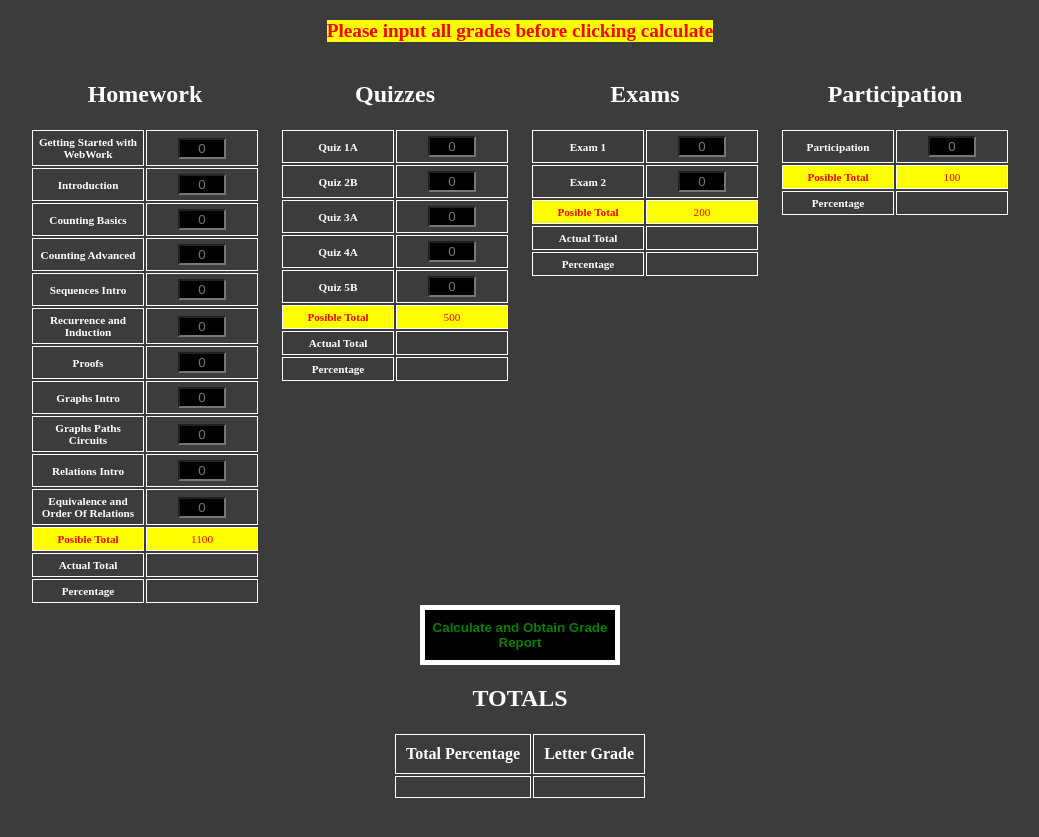
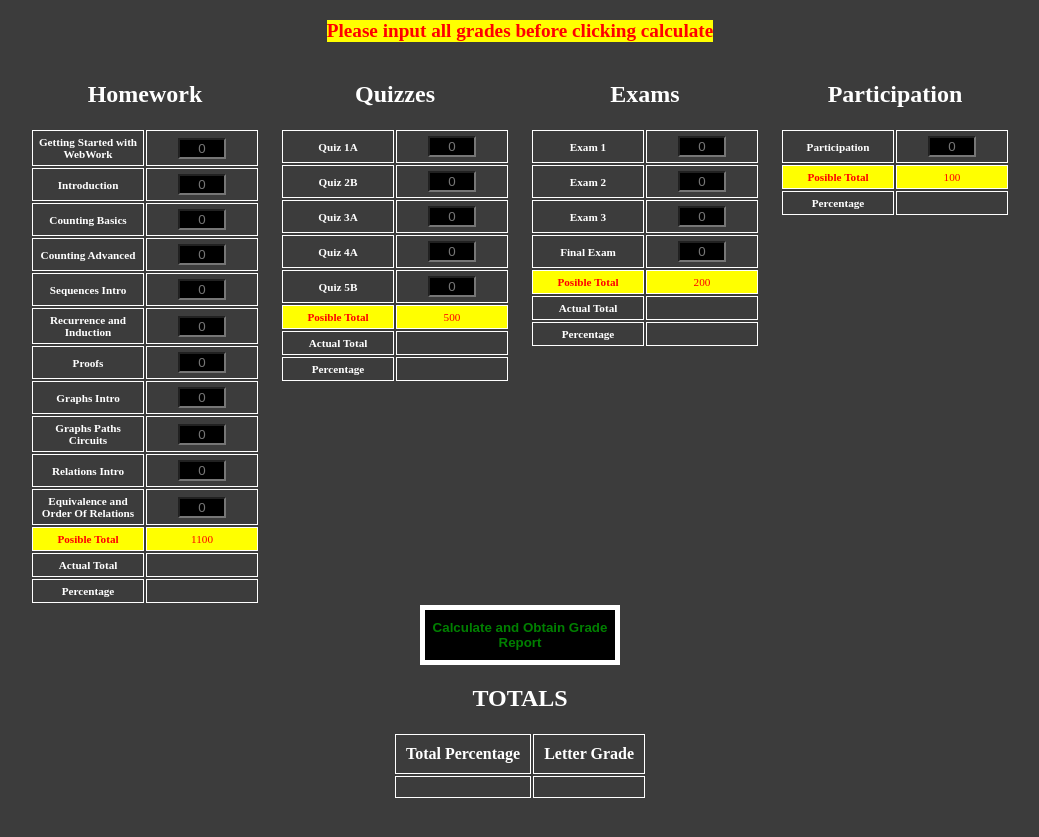
Before and after one commit to unmemero/DiscrteMathCalc, a plain HTML site: page index.html in a window 1280 px wide. Shown: the part 79-916 px from the top of the page, without its empty margins (120-1159 px from the left). Drawn offline with Linux system fonts and the light colour scheme.

Commit message:
Added exam 3 and final

```diff
--- a/index.html
+++ b/index.html
@@ -121,6 +121,14 @@
                     <td><input type="text" id="e2" placeholder="0"></td>
                 </tr>
                 <tr>
+                    <th>Exam 3</th>
+                    <td><input type="text" id="e3" placeholder="0"></td>
+                </tr>
+                <tr>
+                    <th>Final Exam</th>
+                    <td><input type="text" id="e4" placeholder="0"></td>
+                </tr>
+                <tr>
                     <th class="possible">Posible Total</th>
                     <td class="possible">200</td>
                 </tr>
@@ -152,7 +160,7 @@
             </table>
         </div>
     </div>
-    <button type="submit" id="calculate">Calculate and Obtain Grade Report</button>
+    <button type="submit" id="calculate">Calculate and Obtain Grade Report  </button>
     <div class="totals">
         <h2>TOTALS</h2>
         <table>
--- a/scripts/scripts.js
+++ b/scripts/scripts.js
@@ -50,7 +50,7 @@ function quizHandler(){
 function examHandler() {
     let examResult = 0;
     let examString = 'e';
-    for(let i = 1; i<3;i++){
+    for(let i = 1; i<5;i++){
         examString += i;
         if (document.getElementById(examString).value!=''){
             examResult += parseInt(document.getElementById(examString).value);
```
